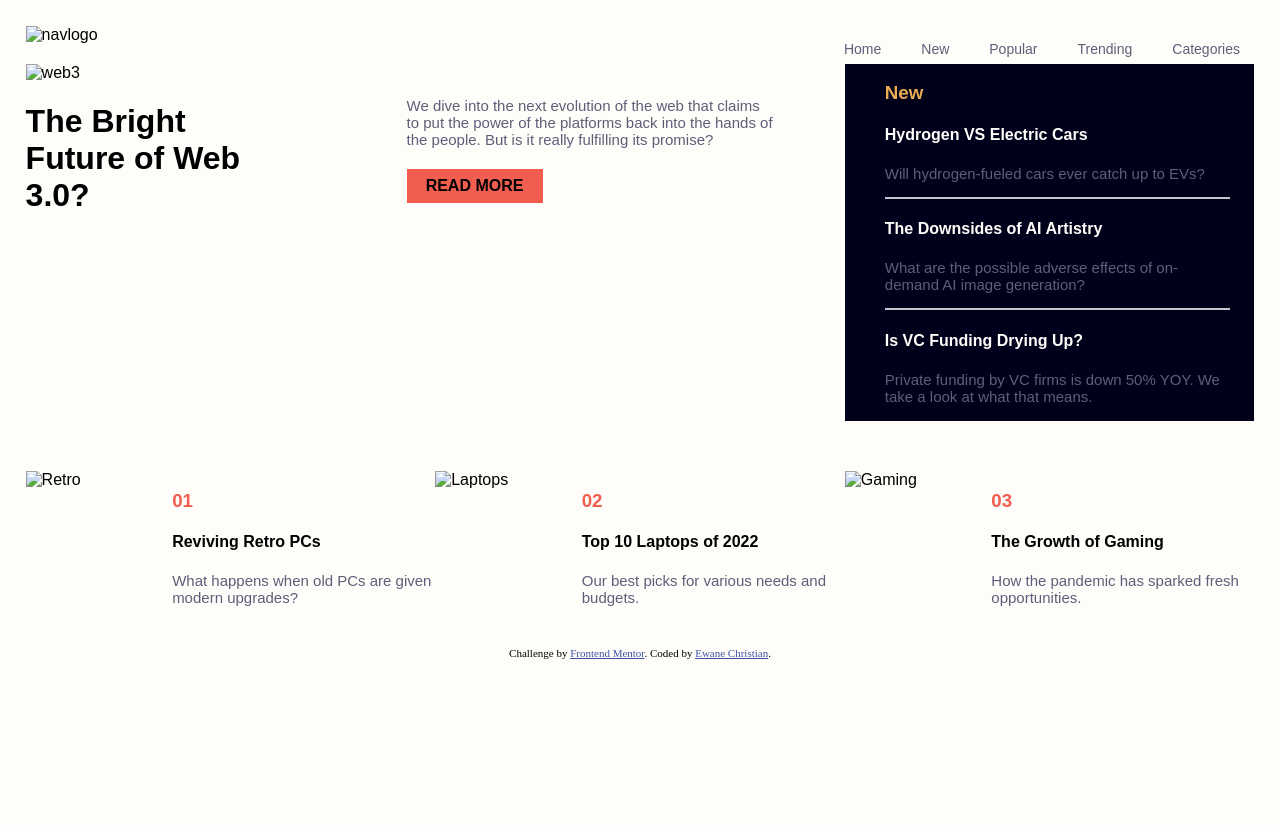
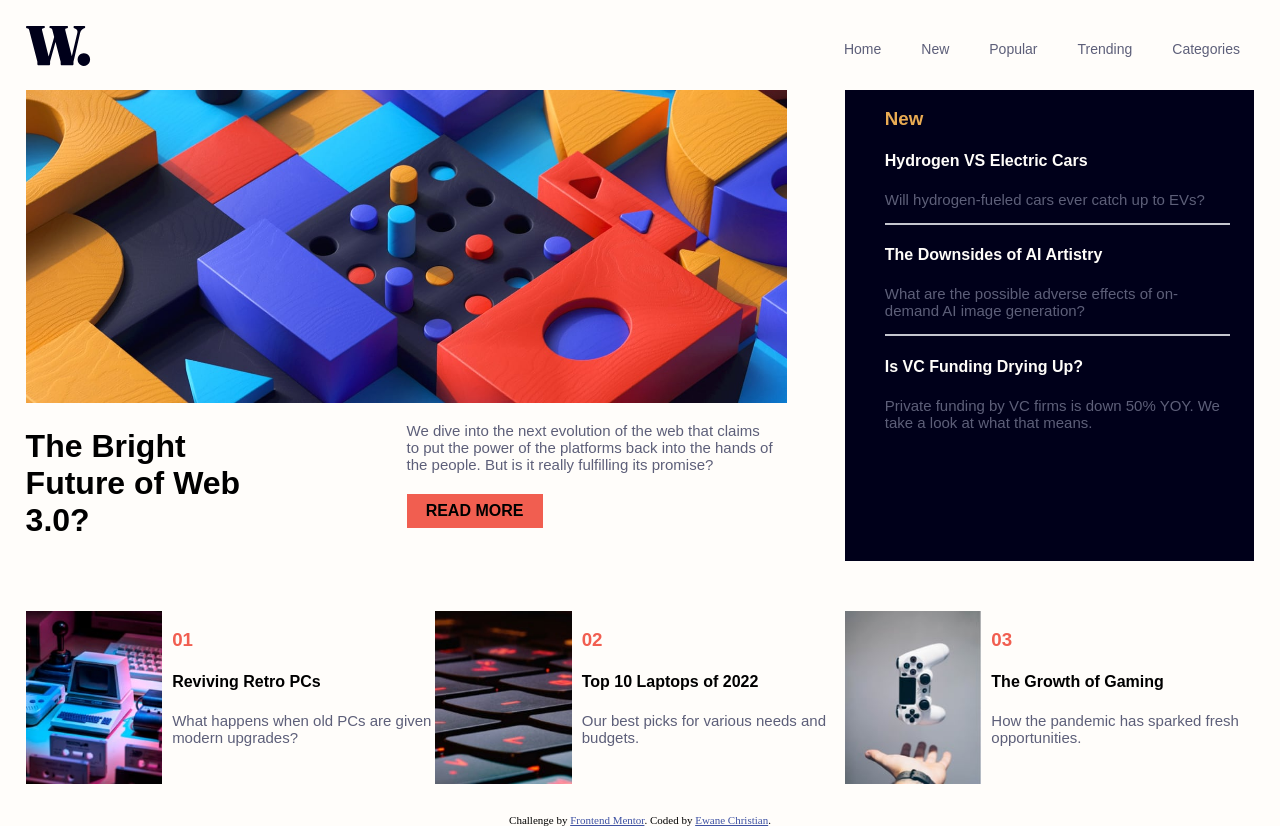
Before and after one commit to Ewane-Christian/News-homepage-challenge, a plain HTML site: page index.html in a window 1280 px wide. Before the commit the page ends 800 px from the top, so only its background shows below. Drawn offline with Linux system fonts and the light colour scheme.

Commit message:
Update index.html

```diff
--- a/index.html
+++ b/index.html
@@ -4,7 +4,7 @@
   <meta charset="UTF-8">
   <meta name="viewport" content="width=device-width, initial-scale=1.0"> <!-- displays site properly based on user's device -->
 
-  <link rel="icon" type="image/png" sizes="32x32" href="./assets/images/favicon-32x32.png">
+  <link rel="icon" type="image/png" sizes="32x32" href="images/favicon-32x32.png">
   <link rel="stylesheet" href="style.css">
 
   <title>Frontend Mentor | News homepage</title>
@@ -23,7 +23,7 @@
      <nav class="navbar">
         <!-- ===== logo div ===== -->
          <div class="logo">
-            <img src="assets/images/logo.svg" alt="navlogo">
+            <img src="images/logo.svg" alt="navlogo">
          </div>
 
          <!-- ===== ul content ===== -->
@@ -40,7 +40,7 @@
       <div class="main2">
         <!-- ===== text with image div ===== -->
         <div class="twi">
-          <img src="assets/images/image-web-3-desktop.jpg" alt="web3">
+          <img src="images/image-web-3-desktop.jpg" alt="web3">
 
           <!-- ===== main text ===== -->
           <div class="textmain">
@@ -84,7 +84,7 @@
         <div class="main3">
           <!-- ==== other 1 ==== -->
           <div class="other1">
-            <img src="assets/images/image-retro-pcs.jpg" alt="Retro">
+            <img src="images/image-retro-pcs.jpg" alt="Retro">
 
             <div class="ot1">
               <h3>01</h3>
@@ -96,7 +96,7 @@
 
           <!-- ==== other 2 ==== -->
           <div class="other2">
-            <img src="assets/images/image-top-laptops.jpg" alt="Laptops">
+            <img src="images/image-top-laptops.jpg" alt="Laptops">
 
             <div class="ot2">
               <h3>02</h3>
@@ -109,7 +109,7 @@
           <!-- ==== other 3 ==== -->
           <div class="other3">
             <div class="img3">
-              <img src="assets/images/image-gaming-growth.jpg" alt="Gaming">
+              <img src="images/image-gaming-growth.jpg" alt="Gaming">
             </div>
 
             <div class="ot3">
```
